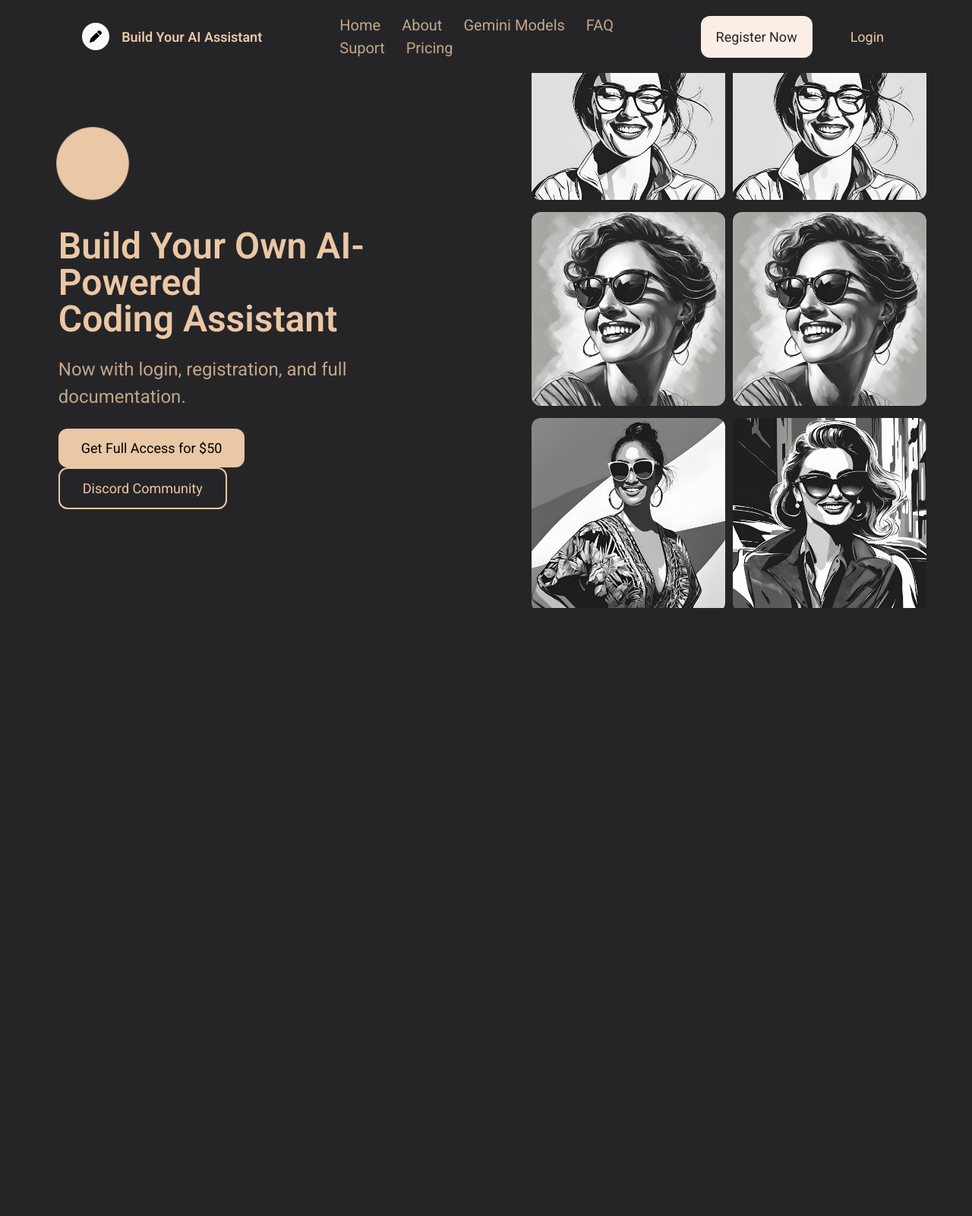
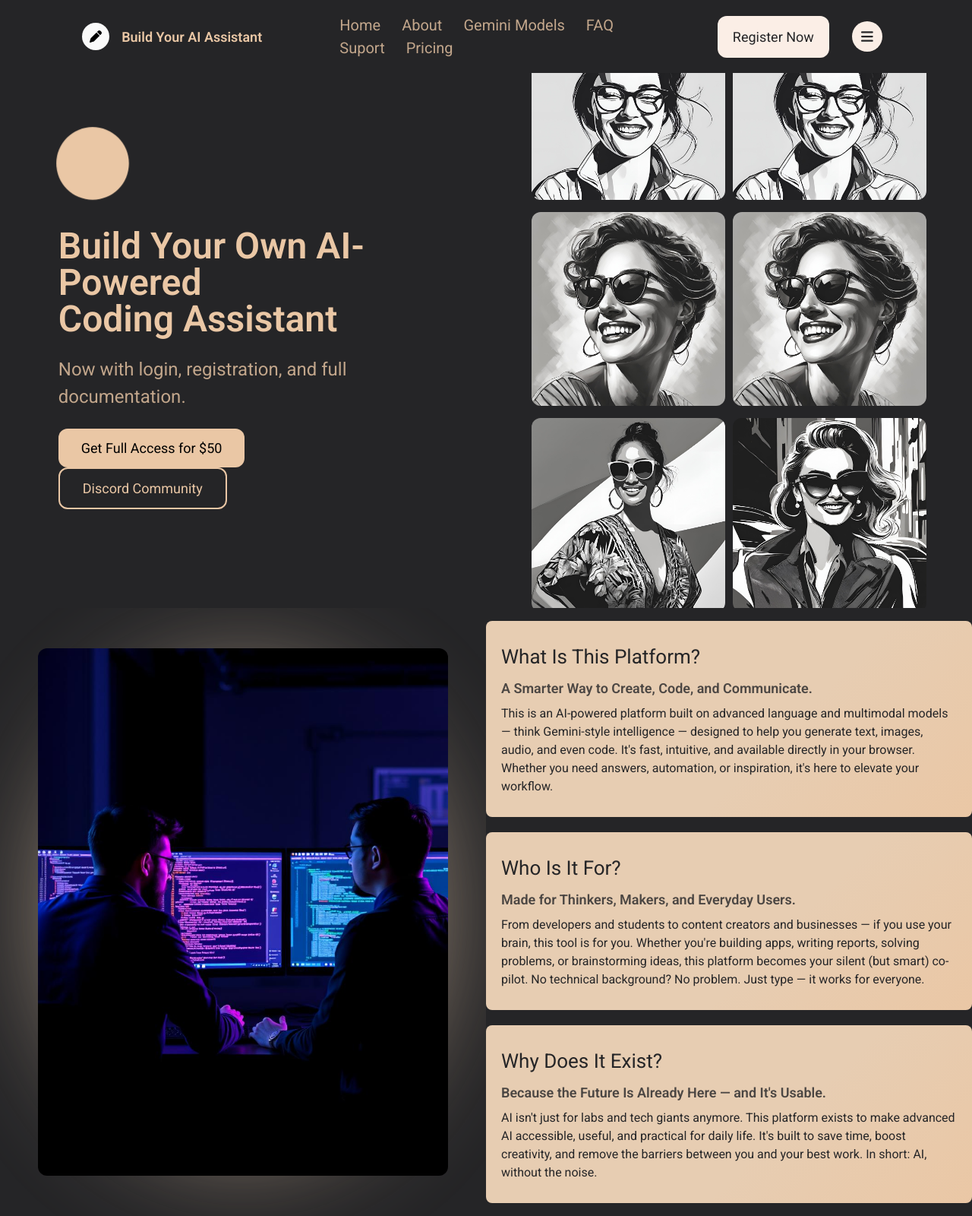
Before and after one commit to josevitor555/landingPage, a React (Vite) app in the folder landingPage/: page / in a window 1280 px wide. Shown: the whole page at 76% size. Built offline with nearby package versions, Linux system fonts and the light colour scheme.

Commit message:
18/05/2025

```diff
--- a/landingPage/src/App.css
+++ b/landingPage/src/App.css
@@ -100,9 +100,15 @@
   cursor: pointer;
 }
 
-.header .buttons__header button.no__background {
-  background: transparent;
-  color: #eac7a5;
+.header .buttons__header button.with__background {
+  background: #fbeee6;
+  border-radius: 50%;
+  width: 40px;
+  height: 40px;
+  display: flex;
+  align-items: center;
+  justify-content: center;
+  color: #252527;
   margin-left: 30px;
 }
 
@@ -224,6 +230,95 @@
   100% { transform: translateY(0); }
 }
 
+/* About Section */
+.about {
+  width: 100%;
+  height: 100vh;
+  display: grid;
+  grid-template-columns: repeat(2, 1fr);
+  background: #252527;
+}
+
+.about .feature-image__about {
+  position: relative;
+  display: flex;
+  align-items: center;
+  justify-content: center;
+  overflow: hidden;
+  /* padding: 24% 6%; */
+}
+
+.about .feature-image__about::before {
+  content: "";
+  position: absolute;
+  top: 50%;
+  left: 50%;
+  width: 70%;
+  height: 70%;
+  border-radius: 50%;
+  opacity: .8;
+  z-index: 1;
+  transform: translate(-50%, -50%);
+  background: linear-gradient(135deg, #e7cdb2 60%, #eac7a5 100%);
+  filter: blur(80px);
+  animation: circleAnimate 2.5s ease-in-out infinite;
+}
+
+@keyframes circleAnimate {
+  0% {
+    transform: translate(-50%, -50%) scale(1);
+  }
+  50% {
+    transform: translate(-50%, -50%) scale(1.1);
+  }
+  100% {
+    transform: translate(-50%, -50%) scale(1);
+  }
+}
+
+.about .feature-image__about img {
+  position: relative;
+  z-index: 2;
+  width: 540px;
+  height: auto;
+  border-radius: 12px;
+}
+
+.about .feature-text__about {
+  display: flex;
+  flex-direction: column;
+  align-items: center;
+  justify-content: center;
+}
+
+.about .feature-text__about .context__box {
+  background: linear-gradient(135deg, #e7cdb2 60%, #eac7a5 100%);
+  border-radius: 8px;
+  margin: 10px 0px;
+  width: 100%;
+  max-width: 820px;
+  padding: 20px 20px;
+}
+
+.about .feature-text__about .context__box h1 {
+  font-size: 26px;
+  color: #252527;
+  margin: 8px 0px;
+}
+
+.about .feature-text__about .context__box h2 {
+  font-size: 18px;
+  font-weight: 600;
+  color: #252527;
+  opacity: .8;
+}
+
+.about .feature-text__about .context__box p {
+  font-size: 16px;
+  margin: 8px 0px;
+  color: #252527;
+}
+
 /* Media Queries - Mobile Version */
 @media (max-width: 1080px) {
 
@@ -295,6 +390,61 @@
     display: none;
   }
 
+  /* For about section */
+  .about {
+    display: flex;
+    flex-direction: column;
+    align-items: center;
+    justify-content: center;
+    height: auto;
+  }
+
+  .about .feature-image__about {
+    width: 100%;
+    height: auto;
+    display: flex;
+    align-items: center;
+    justify-content: center;
+  }
+
+  .about .feature-image__about::before {
+    content: "";
+    position: absolute;
+    top: 50%;
+    left: 50%;
+    width: 50%;
+    height: 50%;
+    border-radius: 50%;
+    opacity: .8;
+    z-index: 1;
+    transform: translate(-50%, -50%);
+    background: linear-gradient(135deg, #e7cdb2 60%, #eac7a5 100%);
+    filter: blur(80px);
+    animation: circleAnimate 2.5s ease-in-out infinite;
+  }
+
+  @keyframes circleAnimate {
+    0% {
+      transform: translate(-50%, -50%) scale(1);
+    }
+    50% {
+      transform: translate(-50%, -50%) scale(1.1);
+    }
+    100% {
+      transform: translate(-50%, -50%) scale(1);
+    }
+  }
+
+  .about .feature-image__about img {
+    width: 100%;
+    max-width: 440px;
+    height: auto;
+  }
+
+  .about .feature-text__about {
+    margin: 60px 40px;
+  }
+
 }
 
 body {
--- a/landingPage/src/App.jsx
+++ b/landingPage/src/App.jsx
@@ -4,6 +4,7 @@ import './tailwind.css'
 // Components for the layout
 import Header from './components/Header';
 import Banner from './components/Banner';
+import About from './components/About';
 
 const App = () => {
 
@@ -11,6 +12,7 @@ const App = () => {
     <div className="app">
       <Header />
       <Banner />
+      <About />
     </div>
   )
 }
--- /dev/null
+++ b/landingPage/src/components/About.jsx
@@ -0,0 +1,35 @@
+import image_about from "../images/about_images.jpg";
+
+const About = () => {
+  return (
+    <div className="about">
+        {/* Image placeholder */}
+        <div className="feature-image__about">
+            <img src={image_about} alt="Image about project" />
+        </div>
+
+        {/* About this project */}
+        <div className="feature-text__about">
+            <div className="context__box">
+                <h1> What Is This Platform? </h1>
+                <h2> A Smarter Way to Create, Code, and Communicate. </h2>
+                <p> This is an AI-powered platform built on advanced language and multimodal models — think Gemini-style intelligence — designed to help you generate text, images, audio, and even code. It's fast, intuitive, and available directly in your browser. Whether you need answers, automation, or inspiration, it's here to elevate your workflow. </p>
+            </div>
+
+            <div className="context__box">
+                <h1> Who Is It For? </h1>
+                <h2> Made for Thinkers, Makers, and Everyday Users. </h2>
+                <p> From developers and students to content creators and businesses — if you use your brain, this tool is for you. Whether you're building apps, writing reports, solving problems, or brainstorming ideas, this platform becomes your silent (but smart) co-pilot. No technical background? No problem. Just type — it works for everyone. </p>
+            </div>
+
+            <div className="context__box">
+                <h1>  Why Does It Exist? </h1>
+                <h2> Because the Future Is Already Here — and It's Usable. </h2>
+                <p> AI isn't just for labs and tech giants anymore. This platform exists to make advanced AI accessible, useful, and practical for daily life. It's built to save time, boost creativity, and remove the barriers between you and your best work. In short: AI, without the noise. </p>
+            </div>
+        </div>
+    </div>
+  )
+}
+
+export default About;
--- a/landingPage/src/components/Banner.jsx
+++ b/landingPage/src/components/Banner.jsx
@@ -1,5 +1,5 @@
 // Images for banner
-import React from "react";
+// import React from "react";
 import image_1 from "../images/image_1.png";
 import image_2 from "../images/image_2.png";
 import image_3 from "../images/image_3.png";
--- a/landingPage/src/components/Header.jsx
+++ b/landingPage/src/components/Header.jsx
@@ -1,6 +1,6 @@
 // Import font awesom
-import { faPen } from '@fortawesome/free-solid-svg-icons';
-import { FontAwesomeIcon } from '@fortawesome/react-fontawesome'
+import { FontAwesomeIcon } from '@fortawesome/react-fontawesome';
+import { faPen,  faBars } from '@fortawesome/free-solid-svg-icons';
 import { useEffect } from 'react';
 
 const Header = () => {
@@ -45,7 +45,9 @@ const Header = () => {
       {/* Buttons */}
       <div className="buttons__header">
         <button type='button'> Register Now </button>
-        <button type='button' className='no__background'> Login </button>
+        <button type='button' className='with__background'>
+          <FontAwesomeIcon icon={faBars}/>
+        </button>
       </div>
     </div>
   )
```
Also changed, not shown: landingPage/src/images/about_images.jpg (added).
